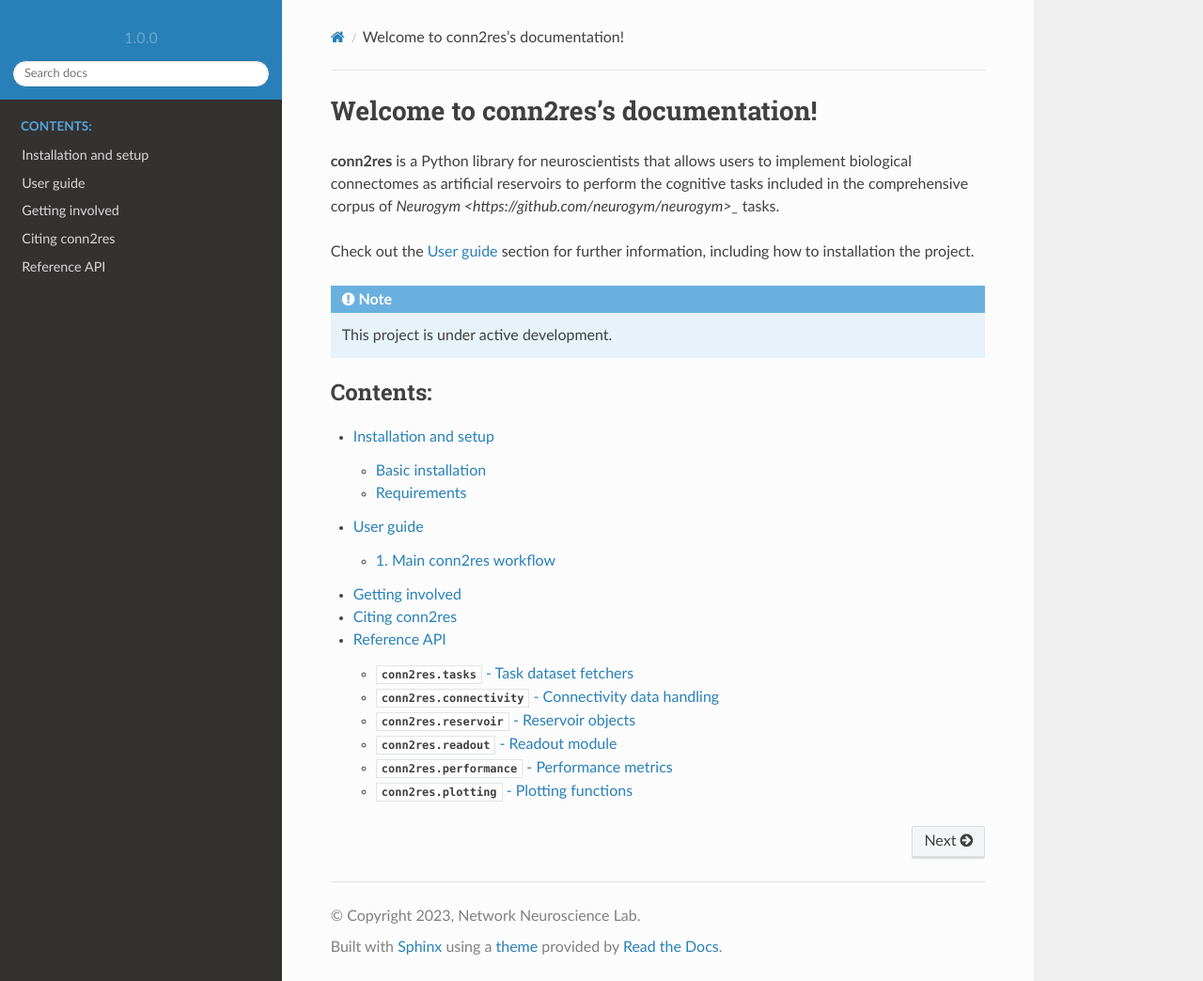
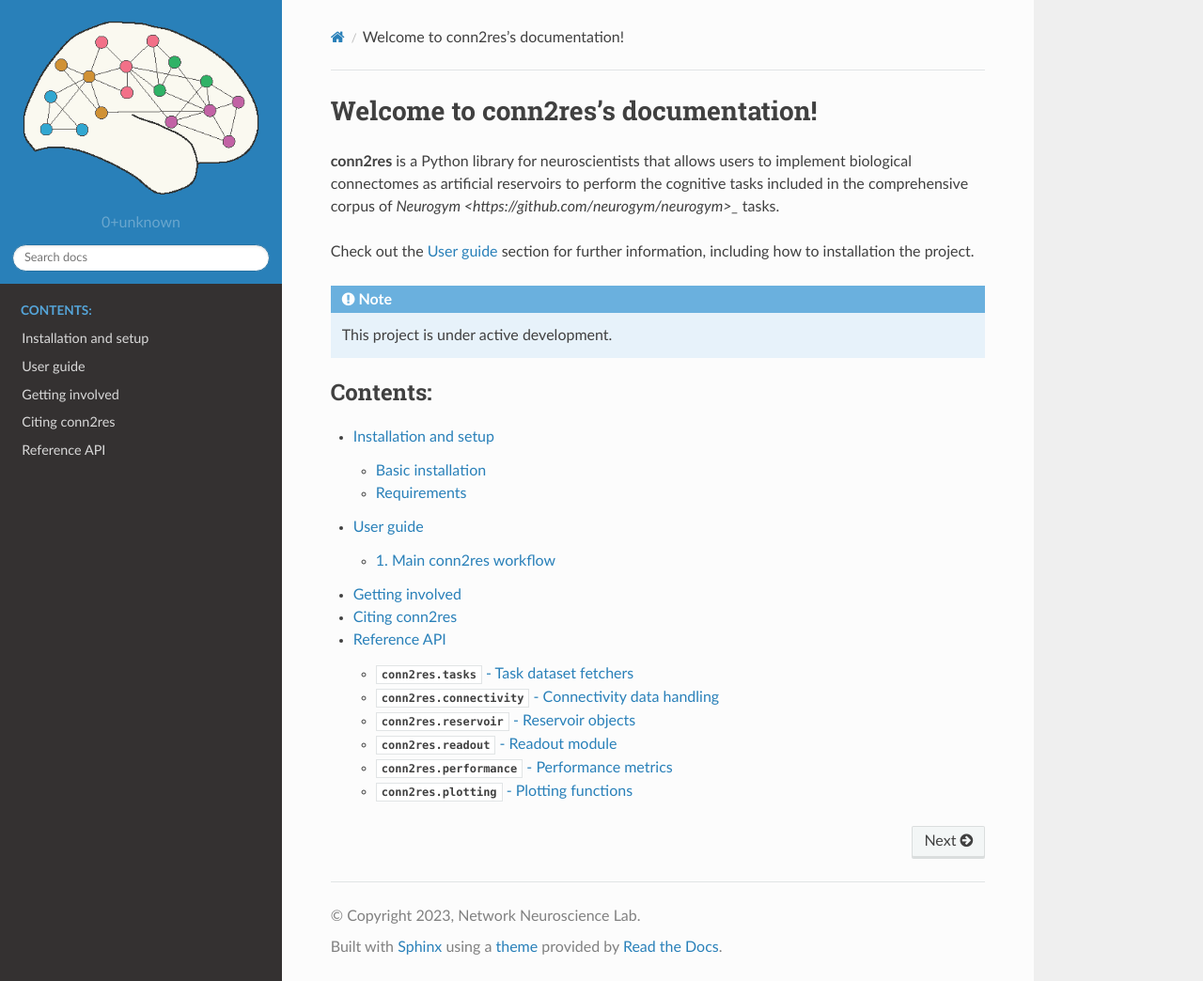
Before and after one commit to netneurolab/conn2res, a Sphinx documentation site: the page built from docs/source/index.rst, in a window 1280 px wide and 1044 px high. Shown: the whole window at 94% size. Built offline with Sphinx 7.4.7 and the Read the Docs theme 2.0.0, drawn with Linux system fonts in a browser that asks for light colours.

Commit message:
update read-the-docs

```diff
--- a/docs/source/conf.py
+++ b/docs/source/conf.py
@@ -21,16 +21,16 @@ project = 'conn2res'
 copyright = '2023, Network Neuroscience Lab'
 author = 'Network Neuroscience Lab'
 
-release = '1.0'
-version = '1.0.0'
+# release = '1.0'
+# version = '1.0.0'
 
 # Import project to get version info
-# sys.path.insert(0, os.path.abspath(os.path.pardir))
-# import conn2res  # noqa
-# # # The short X.Y version
-# version = conn2res.__version__
-# # # The full version, including alpha/beta/rc tags
-# release = conn2res.__version__
+sys.path.insert(0, os.path.abspath(os.path.pardir))
+import conn2res  # noqa
+# The short X.Y version
+version = conn2res.__version__
+# The full version, including alpha/beta/rc tags
+release = conn2res.__version__
 
 # -- General configuration ---------------------------------------------------
 
@@ -85,7 +85,7 @@ pygments_style = 'sphinx'
 import sphinx_rtd_theme  # noqa
 html_theme = 'sphinx_rtd_theme'  # 'alabaster'
 html_show_sourcelink = False
-html_logo = 'docs/_static/conn2res_logo.png'
+html_logo = '../_static/conn2res_logo.png'
 
 # Theme options are theme-specific and customize the look and feel of a theme
 # further.  For a list of options available for each theme, see the
@@ -95,7 +95,7 @@ html_theme_options = {'logo_only': True}
 # Add any paths that contain custom static files (such as style sheets) here,
 # relative to this directory. They are copied after the builtin static files,
 # so a file named "default.css" will overwrite the builtin "default.css".
-html_static_path = ['docs/_static']
+html_static_path = ['../_static']
 
 # CSS files to include
 html_css_files = ['theme_overrides.css']
```
Also changed, not shown: 1 other file.
